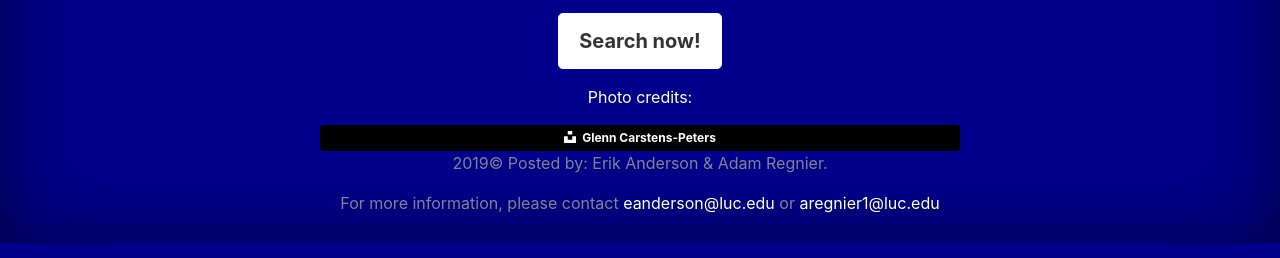
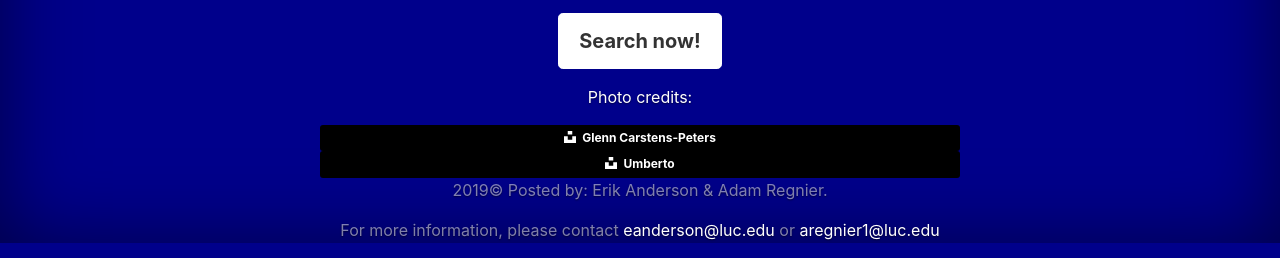
Before and after one commit to ekand/broadband-speed-lookup, a plain HTML site: page index.html in a window 1280 px wide. Shown: the part 557-815 px from the top of the page. Drawn offline with nearby package versions, Linux system fonts and the light colour scheme; grey boxes are pictures that could not be loaded.

Commit message:
add photo credits and change photos

```diff
--- a/index.html
+++ b/index.html
@@ -112,7 +112,8 @@
 <!--    https://unsplash.com/photos/npxXWgQ33ZQ?modal=%7B%22tag%22%3A%22CreditBadge%22%2C%22value%22%3A%7B%22userId%22%3A%22vqj4cTRYnvs%22%7D%7D  -->
     <p> Photo credits:</p>
     <a style="background-color:black;color:white;text-decoration:none;padding:4px 6px;font-family:-apple-system, BlinkMacSystemFont, &quot;San Francisco&quot;, &quot;Helvetica Neue&quot;, Helvetica, Ubuntu, Roboto, Noto, &quot;Segoe UI&quot;, Arial, sans-serif;font-size:12px;font-weight:bold;line-height:1.2;display:inline-block;border-radius:3px" href="https://unsplash.com/@glenncarstenspeters?utm_medium=referral&amp;utm_campaign=photographer-credit&amp;utm_content=creditBadge" target="_blank" rel="noopener noreferrer" title="Download free do whatever you want high-resolution photos from Glenn Carstens-Peters"><span style="display:inline-block;padding:2px 3px"><svg xmlns="http://www.w3.org/2000/svg" style="height:12px;width:auto;position:relative;vertical-align:middle;top:-2px;fill:white" viewBox="0 0 32 32"><title>unsplash-logo</title><path d="M10 9V0h12v9H10zm12 5h10v18H0V14h10v9h12v-9z"></path></svg></span><span style="display:inline-block;padding:2px 3px">Glenn Carstens-Peters</span></a>
-
+<!--    https://unsplash.com/photos/FewHpO4VC9Y  -->
+    <a style="background-color:black;color:white;text-decoration:none;padding:4px 6px;font-family:-apple-system, BlinkMacSystemFont, &quot;San Francisco&quot;, &quot;Helvetica Neue&quot;, Helvetica, Ubuntu, Roboto, Noto, &quot;Segoe UI&quot;, Arial, sans-serif;font-size:12px;font-weight:bold;line-height:1.2;display:inline-block;border-radius:3px" href="https://unsplash.com/@umby?utm_medium=referral&amp;utm_campaign=photographer-credit&amp;utm_content=creditBadge" target="_blank" rel="noopener noreferrer" title="Download free do whatever you want high-resolution photos from Umberto"><span style="display:inline-block;padding:2px 3px"><svg xmlns="http://www.w3.org/2000/svg" style="height:12px;width:auto;position:relative;vertical-align:middle;top:-2px;fill:white" viewBox="0 0 32 32"><title>unsplash-logo</title><path d="M10 9V0h12v9H10zm12 5h10v18H0V14h10v9h12v-9z"></path></svg></span><span style="display:inline-block;padding:2px 3px">Umberto</span></a>
     <footer class="mastfoot mt-auto">
         <div class="inner">
             <p>2019&copy; Posted by: Erik Anderson & Adam Regnier.</p>
```
